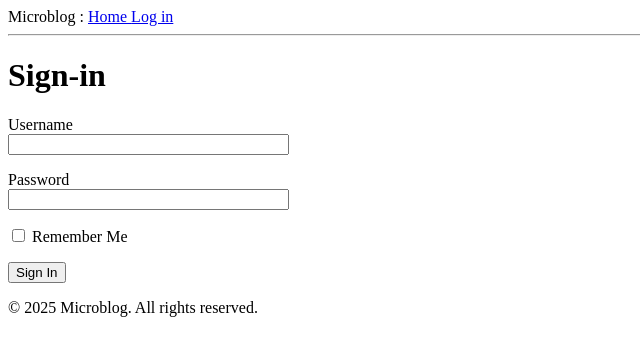
After one commit to Yanis101k/Microblog, a Flask app: page /login in a window 1280 px wide. The commit adds this page. Shown: the top 356 px of the page, without its empty margins (0-640 px from the left). Run offline with Flask 3, Linux system fonts and the light colour scheme.

Commit message:
add login form

```diff
--- /dev/null
+++ b/app/forms.py
@@ -0,0 +1,13 @@
+
+from flask_wtf import FlaskForm
+
+from wtforms import StringField, PasswordField, BooleanField, SubmitField
+
+from wtforms.validators import DataRequired
+
+class LoginForm( FlaskForm ) :
+
+    username = StringField('Username' , validators=[ DataRequired() ] )
+    password = PasswordField('Password' , validators=[ DataRequired() ])
+    remember_me = BooleanField('Remember Me')
+    submit = SubmitField( 'Sign In')
--- a/app/routes.py
+++ b/app/routes.py
@@ -3,9 +3,10 @@ from app import app
 # import render_template() helper function from flask framework
 # that use jinja2 engine to render html tempalates and send them to the client
 
-from flask import render_template
+from flask import render_template , flash , redirect , url_for
 from datetime import datetime
 
+from app.forms import LoginForm
 # here we map two urls to greet function that return a string using function decorators
 # if the client request "/" or "/index" url this view function will be sent to the client as response
 @app.route("/")
@@ -27,4 +28,14 @@ def index() :
         }
 
     ]
-    return render_template( "index.html" , title= "Insight" , current_year = current_year , user=user , posts=posts )
+    return render_template( "index.html" , title= "Home" , current_year = current_year , user=user , posts=posts )
+
+@app.route('/login' , methods=['GET' , 'POST' ])
+def login() :
+    form = LoginForm()
+
+    if form.validate_on_submit() :
+       flash( f'Login requested for user { form.username.data } , remember_me { form.remember_me.data }')
+       return redirect( url_for('index') )
+
+    return render_template( "login.html" , form=form , title="Sign-in" , current_year = datetime.now().year )
--- a/app/templates/base.html
+++ b/app/templates/base.html
@@ -1,6 +1,6 @@
 <!DOCTYPE html>
 
-<html lang="en-uk">
+<html lang="en-GB">
    <head>
 
     {% if title %}
@@ -13,13 +13,25 @@
 
    <body>
 
-    <navbar>
-        <a href="#" > <h1> Home    </h1> </a>
-        <a href="#" > <h1> Explore </h1> </a>
-        <a href="#" > <h1> Profile </h1> </a>
-    </navbar>
+    <div>
+        Microblog :
+        <a href=" {{ url_for('index') }}" > Home </a>
+        <a href=" {{ url_for('login') }}" >Log in  </a>
+    </div>
 
-    {% block content %} {% endblock %}
+    <hr>
+    {% with messages = get_flashed_messages() %}
+    {% if messages %}
+
+    <ul>
+         {% for message in messages %}
+         <li> {{ message }}</li>
+         {% endfor %}
+    </ul>
+    {% endif %}
+    {% endwith %}
+
+   {% block content %} {% endblock %}
 
     <footer>
         <p> &copy; {{ current_year }} Microblog. All rights reserved.</p>
--- /dev/null
+++ b/app/templates/login.html
@@ -0,0 +1,27 @@
+{% extends "base.html" %}
+
+{% block content %}
+<h1> {{ title }} </h1>
+<form action="" method="post" novalidate>
+    {{ form.hidden_tag() }}
+    <p>
+        {{ form.username.label }} <br>
+        {{form.username(size=32)}} <br>
+        {% for error in form.username.errors %}
+        <span style="color: red;">  {{ error }} </span>
+        {% endfor %}
+    </p>
+
+    <p>
+        {{ form.password.label }} <br>
+        {{ form.password( size=32)}} <br>
+
+    {% for error in form.password.errors %}
+    <spane style=" color : red"> {{ error }} </spane>
+     {% endfor %}
+
+     </p>
+    <p> {{ form.remember_me() }} {{ form.remember_me.label }}</p>
+    <p> {{ form.submit() }}</p>
+</form>
+{% endblock %}
```
